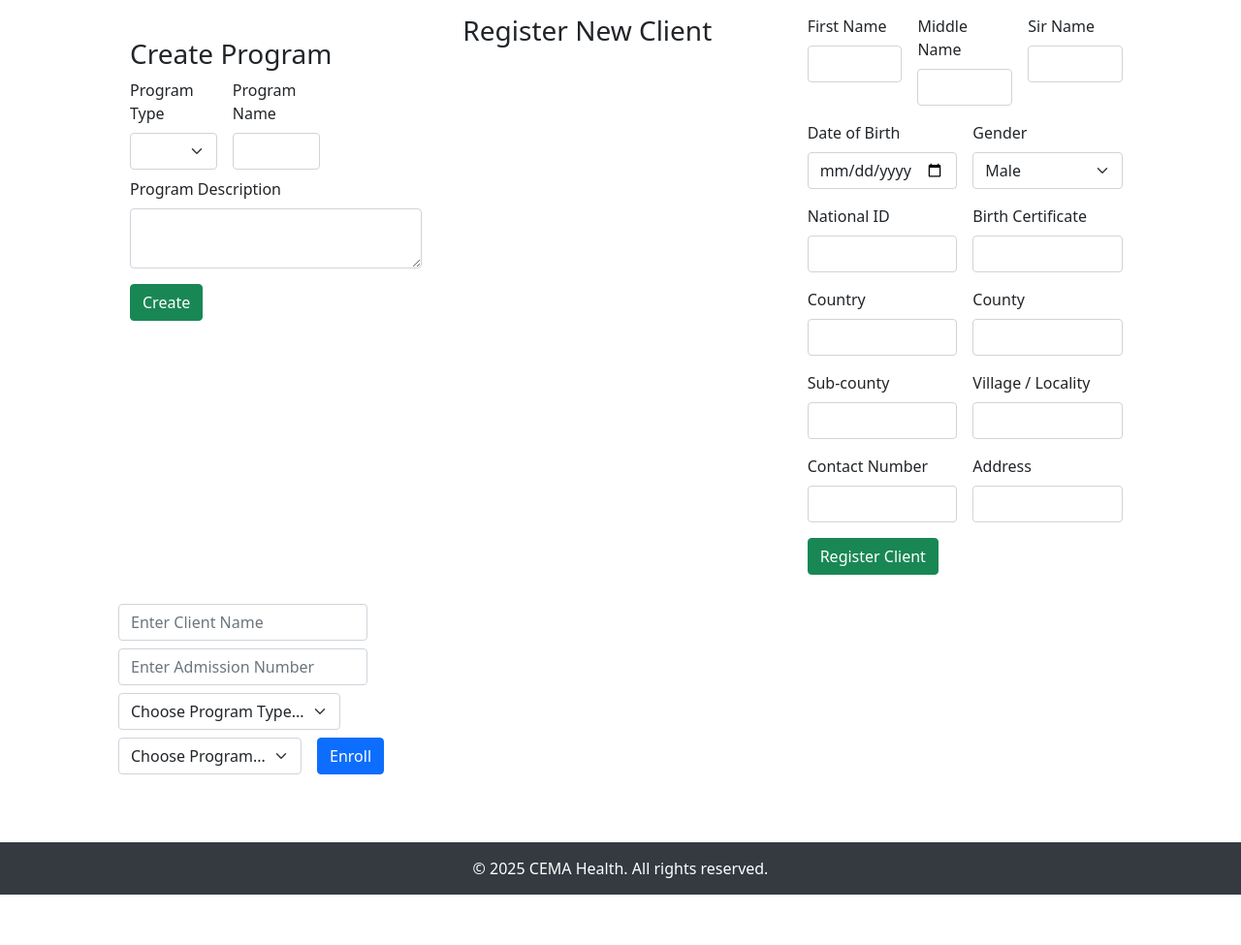
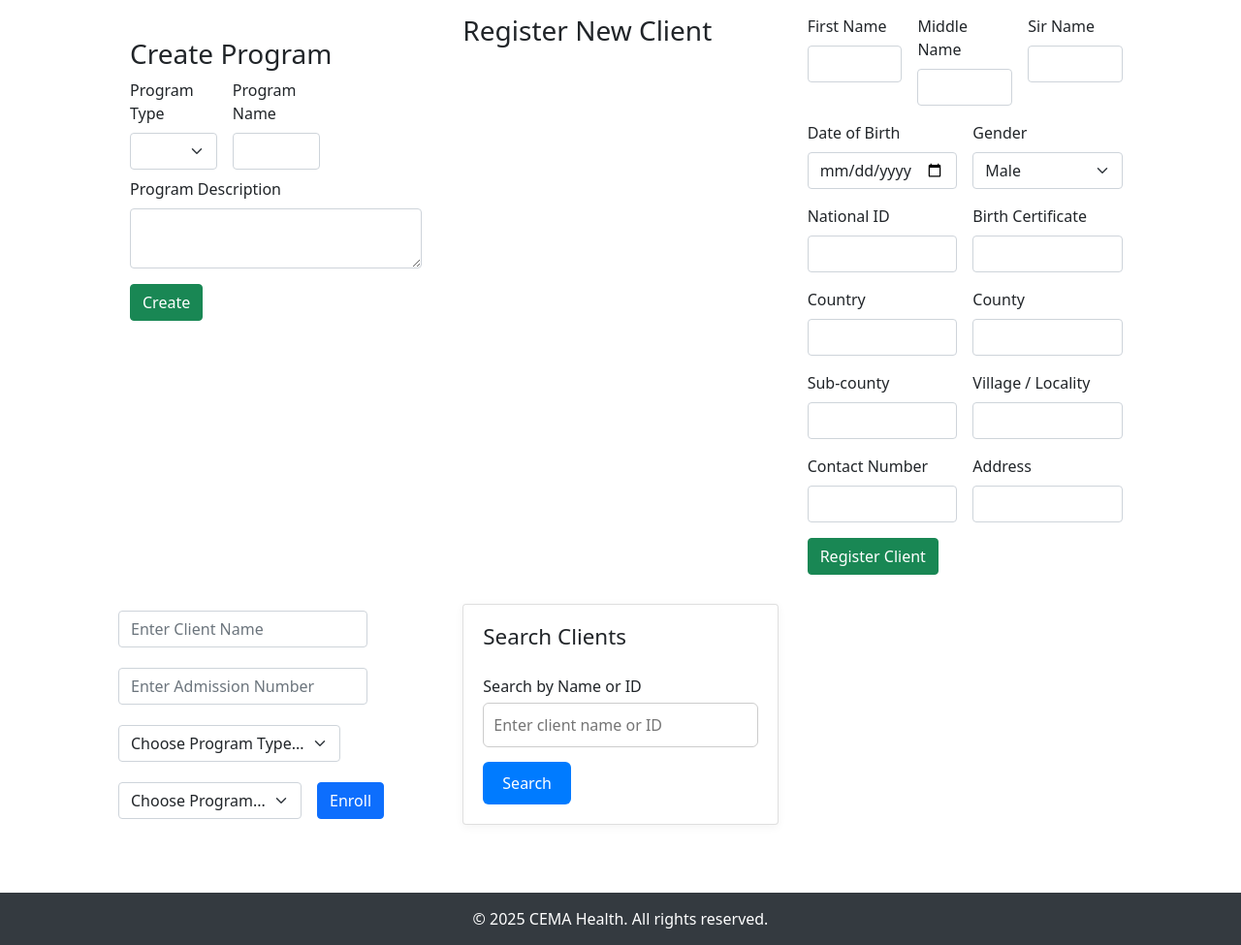
Before and after one commit to martinondiwa/CEMA_Health_Management_System, a Flask app: page /doctor/dashboard in a window 1280 px wide. Shown: the part 245-1220 px from the top of the page at 97% size. Before the commit the page ends 1168 px from the top, so only its background shows below. Run offline with Flask 2, Linux system fonts and the light colour scheme; the visitor is signed in with stand-in values (Sample User, id 1); data comes from the database, SQL or seed files in the repository; data that the repository does not hold is empty.

Commit message:
Update doctor_dashboard.html
search

```diff
--- a/app/templates/doctor_dashboard.html
+++ b/app/templates/doctor_dashboard.html
@@ -154,4 +154,17 @@
   </div>
 </form>
 
+<!-- Search Clients -->
+    <div class="card">
+      <h3>Search Clients</h3>
+      <form action="{{ url_for('doctor.search_client') }}" method="GET">
+        <label for="query">Search by Name or ID</label>
+        <input type="text" name="query" placeholder="Enter client name or ID" required>
+        <button type="submit" class="btn">Search</button>
+      </form>
+    </div>
+
+  </div>
+
+
 {% endblock %}
```
